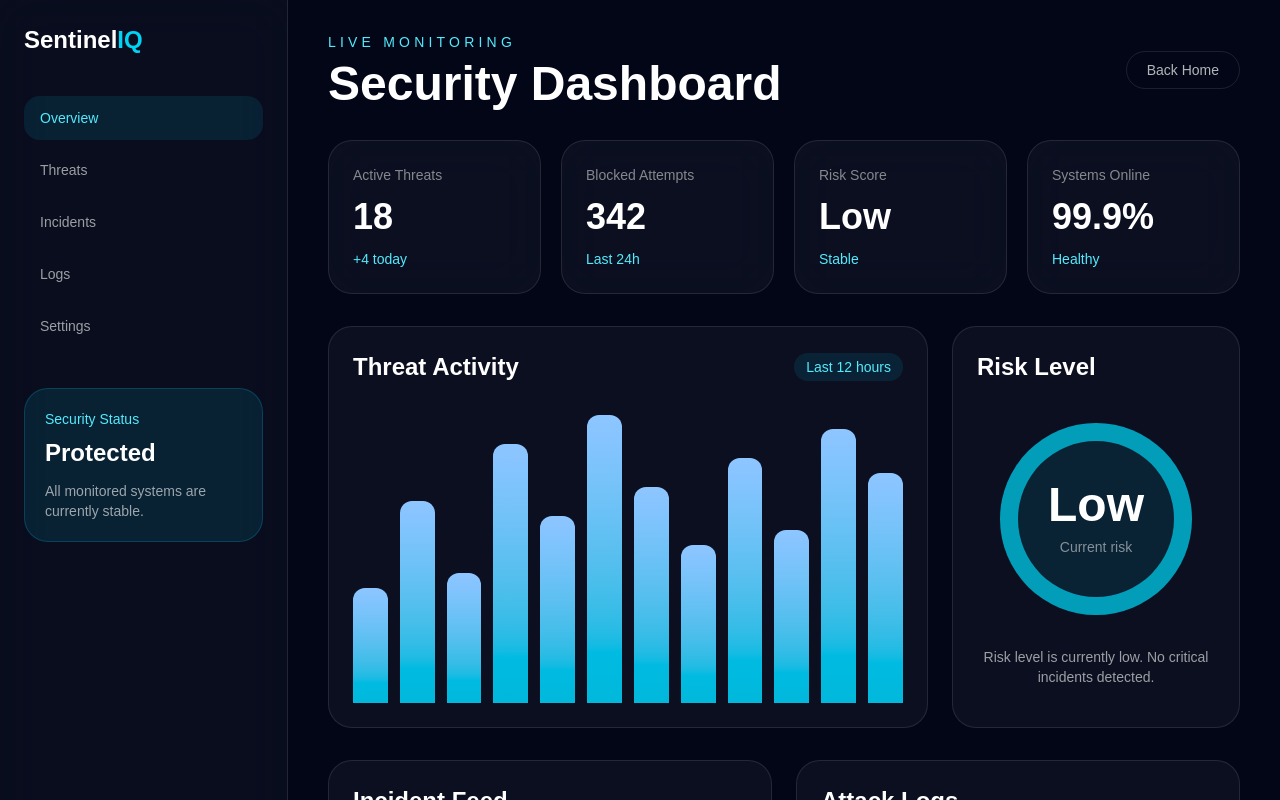
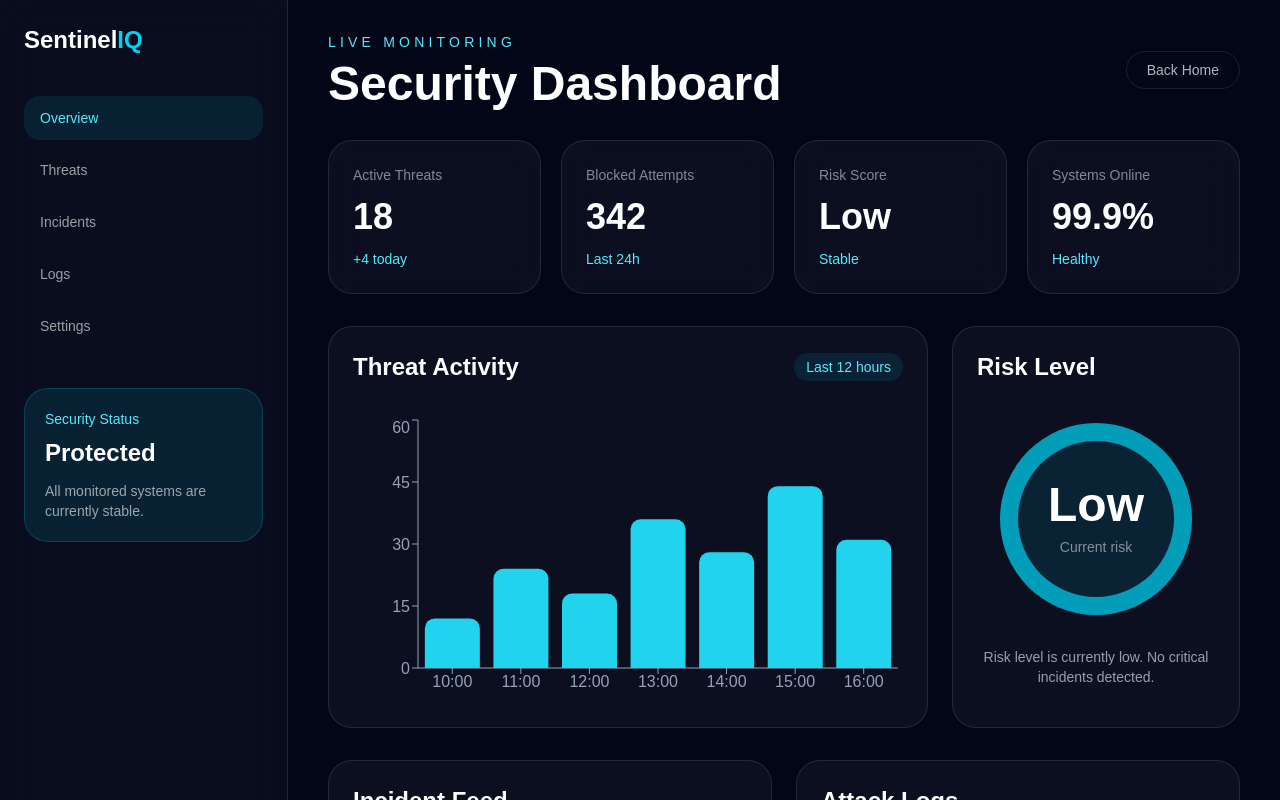
Before and after one commit to arpsxxx/my-premium-site, a Next.js app: page /dashboard in a window 1280 px wide. Shown: the top 800 px of the page. Built offline with nearby package versions, Linux system fonts and the light colour scheme.

Commit message:
Add real threat activity chart

```diff
--- a/app/dashboard/page.tsx
+++ b/app/dashboard/page.tsx
@@ -1,6 +1,14 @@
 "use client";
 
 import { motion } from "framer-motion";
+import {
+  BarChart,
+  Bar,
+  XAxis,
+  YAxis,
+  Tooltip,
+  ResponsiveContainer,
+} from "recharts";
 
 const stats = [
   { label: "Active Threats", value: "18", change: "+4 today" },
@@ -16,6 +24,16 @@ const alerts = [
   "Multiple failed authentication attempts detected",
   "Unusual API traffic spike on payment endpoint",
   "Possible brute-force pattern blocked",
+];
+
+const threatData = [
+  { time: "10:00", threats: 12 },
+  { time: "11:00", threats: 24 },
+  { time: "12:00", threats: 18 },
+  { time: "13:00", threats: 36 },
+  { time: "14:00", threats: 28 },
+  { time: "15:00", threats: 44 },
+  { time: "16:00", threats: 31 },
 ];
 
 export default function Dashboard() {
@@ -102,19 +120,23 @@ export default function Dashboard() {
                 </span>
               </div>
 
-              <div className="mt-8 flex h-72 items-end gap-3">
-                {[40, 70, 45, 90, 65, 100, 75, 55, 85, 60, 95, 80].map(
-                  (height, index) => (
-                    <motion.div
-                      key={index}
-                      initial={{ height: 0 }}
-                      animate={{ height: `${height}%` }}
-                      transition={{ delay: index * 0.05 }}
-                      className="w-full rounded-t-xl bg-gradient-to-t from-cyan-500 to-blue-300"
-                    />
-                  )
-                )}
-              </div>
+              <div className="mt-8 h-72">
+  <ResponsiveContainer width="100%" height="100%">
+    <BarChart data={threatData}>
+      <XAxis dataKey="time" stroke="#94a3b8" />
+      <YAxis stroke="#94a3b8" />
+      <Tooltip
+        contentStyle={{
+          backgroundColor: "#020617",
+          border: "1px solid rgba(255,255,255,0.1)",
+          borderRadius: "16px",
+          color: "#fff",
+        }}
+      />
+      <Bar dataKey="threats" fill="#22d3ee" radius={[10, 10, 0, 0]} />
+    </BarChart>
+  </ResponsiveContainer>
+</div>
             </div>
 
             <div className="rounded-3xl border border-white/10 bg-white/[0.04] p-6">
--- a/package.json
+++ b/package.json
@@ -12,7 +12,8 @@
     "framer-motion": "^12.38.0",
     "next": "16.2.6",
     "react": "19.2.4",
-    "react-dom": "19.2.4"
+    "react-dom": "19.2.4",
+    "recharts": "^3.8.1"
   },
   "devDependencies": {
     "@tailwindcss/postcss": "^4",
```
Also changed, not shown: 1 other file (tests, documents, lock files or other folders).
